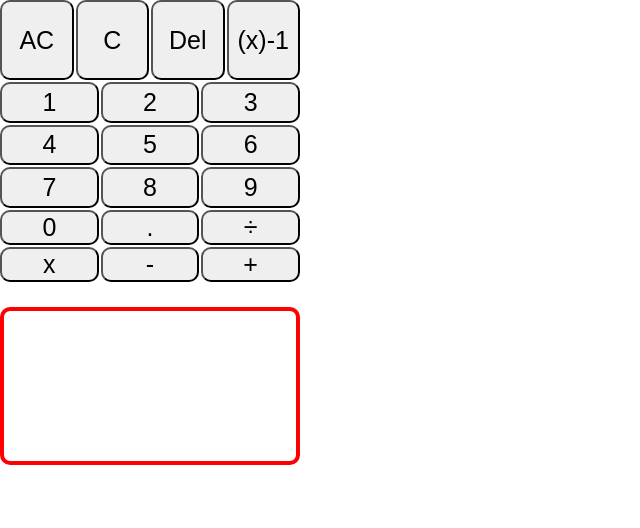
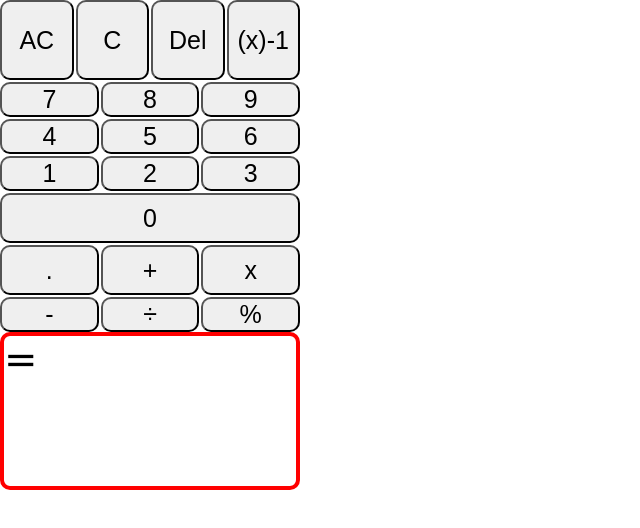
Before and after one commit to jonnicwolf/React-Calculator, a React (Create React App) app: page / in a window 1280 px wide. Shown: the top 528 px of the page, without its empty margins (0-640 px from the left). Built offline with nearby package versions, Linux system fonts and the light colour scheme.

Commit message:
housekeeping

```diff
--- a/src/App.js
+++ b/src/App.js
@@ -14,16 +14,12 @@ class App extends Component {
   }
 
   onNumberClick = (val) => {
-    if (val === 'x') {
-      val = "*"
+    if (val === "x") {
+      val = "*";
     }
     this.setState(() => ({
       input: this.state.input + val,
     }));
-  };
-
-  rand = (max, min) => {
-    return Math.floor(Math.random() * (max - min) + min);
   };
 
   render() {
@@ -34,10 +30,7 @@ class App extends Component {
         {/* create a new state val, what type it hsould be, pass it down to results. set click events to update the state */}
         <Clears />
         <Values onNumberClick={this.onNumberClick} />
-        <Results
-          input={input}
-          atTimesSumDifferencesDoDivideUs={output} />
-
+        <Results input={input} atTimesSumDifferencesDoDivideUs={output} />
       </div>
     );
   }
--- a/src/components/Values.js
+++ b/src/components/Values.js
@@ -3,26 +3,14 @@ import "../styles/Values.css";
 
 export default function Values(props) {
   const { onNumberClick } = props;
-  const values = [
-    1,
-    2,
-    3,
-    4,
-    5,
-    6,
-    7,
-    8,
-    9,
-    0,
-    ".",
-    "÷",
-    "x",
-    "-",
-    "+",
-  ];
+  const values = [7, 8, 9, 4, 5, 6, 1, 2, 3, 0, ".", "+", "x", "-", "÷", "%"];
   const valueMap = values.map((value, i) => {
     return (
-      <button key={i} onClick={() => onNumberClick(value)}>
+      <button
+        key={i}
+        onClick={() => onNumberClick(value)}
+        className={"btn" + i}
+      >
         {value}
       </button>
     );
--- a/src/components/results.js
+++ b/src/components/results.js
@@ -1,26 +1,28 @@
 import React from "react";
 import "../styles/Results.css";
 
+export default function results(props) {
+  const { input } = props;
+  // this should be fine since the only inputs are numbers right?
+  let output;
+  if (isNaN(input[input.length - 1])) {
+    output = input;
+    console.log('first if ran')
+    if (input[input.length - 1] === "%") {
+      console.log(`% seen`);
+      const percentage = prompt('Enter a percentage',)
+      output = eval(String(percentage * (`${input} / 100`)))
+      console.log(output)
+    }
+  } else {
+    console.log('else ran')
+    output = eval(input);
+  }
 
-
-export default function results(props) {
-    const { input } = props
-    // this should be fine since the only inputs are numbers right?
-    let output
-    if (isNaN(input[input.length - 1])) {
-        output = input
-    }
-    else {
-        output=eval(input)
-    }
-    console.log(input)
-
-    console.log(output)
-    return (
-
+  return (
     <div className="results">
-            <div>{input}</div>
-            <div>{output}</div>
+      <div id="input">{input}</div>
+      <div id="output"> ={output} </div>
     </div>
   );
 }
--- a/src/styles/Results.css
+++ b/src/styles/Results.css
@@ -3,6 +3,11 @@
     width: 300px;
     border: 4px solid red;
     border-radius: 10px;
-    margin-top: 25px;
-    padding: none;
+    margin-top: 50px;
 }
+
+#output{
+    font-family: Verdana, Geneva, Tahoma, sans-serif;
+    font-size: 40px;
+
+}
--- a/src/styles/Values.css
+++ b/src/styles/Values.css
@@ -8,8 +8,13 @@
     margin-top: 2px;
   }
 
-#zero {
+.btn11 {
+  grid-column-start: 2;
+  grid-column-end: 3;
+  height: 50px;
+}
+.btn9 {
     grid-column-start: 1;
-    grid-column-end: 3;
+    grid-column-end: 4;
     height: 50px;
   }
```
Also changed, not shown: test.js (+9 -2 lines).
